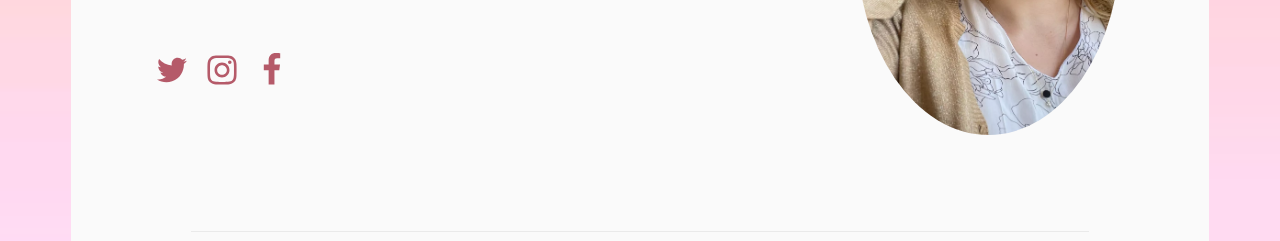
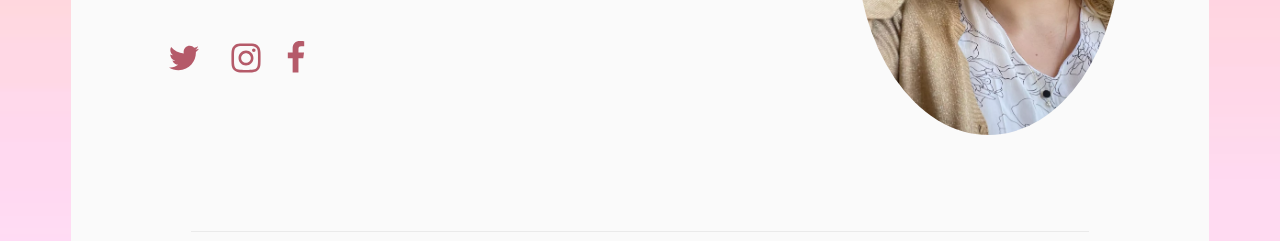
Before and after one commit to CharllysFernandes/landing-page-daiany-HTML, a website built with Parcel: page index.html in a window 1280 px wide. Shown: the part 429-670 px from the top of the page. Built offline with nearby package versions, Linux system fonts and the light colour scheme.

Commit message:
Update daiany-fernandes-personal-styliste-organizer.css

```diff
--- a/src/styles/daiany-fernandes-personal-styliste-organizer.css
+++ b/src/styles/daiany-fernandes-personal-styliste-organizer.css
@@ -14,7 +14,7 @@
   margin: var(--dl-space-space-unit);
   display: flex;
   align-items: flex-start;
-  padding-top: var(--dl-space-space-fiveunits);
+  padding-top: var(--dl-space-space-doubleunit);
   padding-left: var(--dl-space-space-halfunit);
   padding-right: var(--dl-space-space-halfunit);
   flex-direction: column;
@@ -79,7 +79,7 @@
 .first-page-laptops-icon {
   width: 42px;
   height: 42px;
-  margin: var(--dl-space-space-halfunit);
+  margin: var(--dl-space-space-doubleunit);
   padding: var(--dl-space-space-halfunit);
   align-self: center;
   transition: 0.3s;
```
